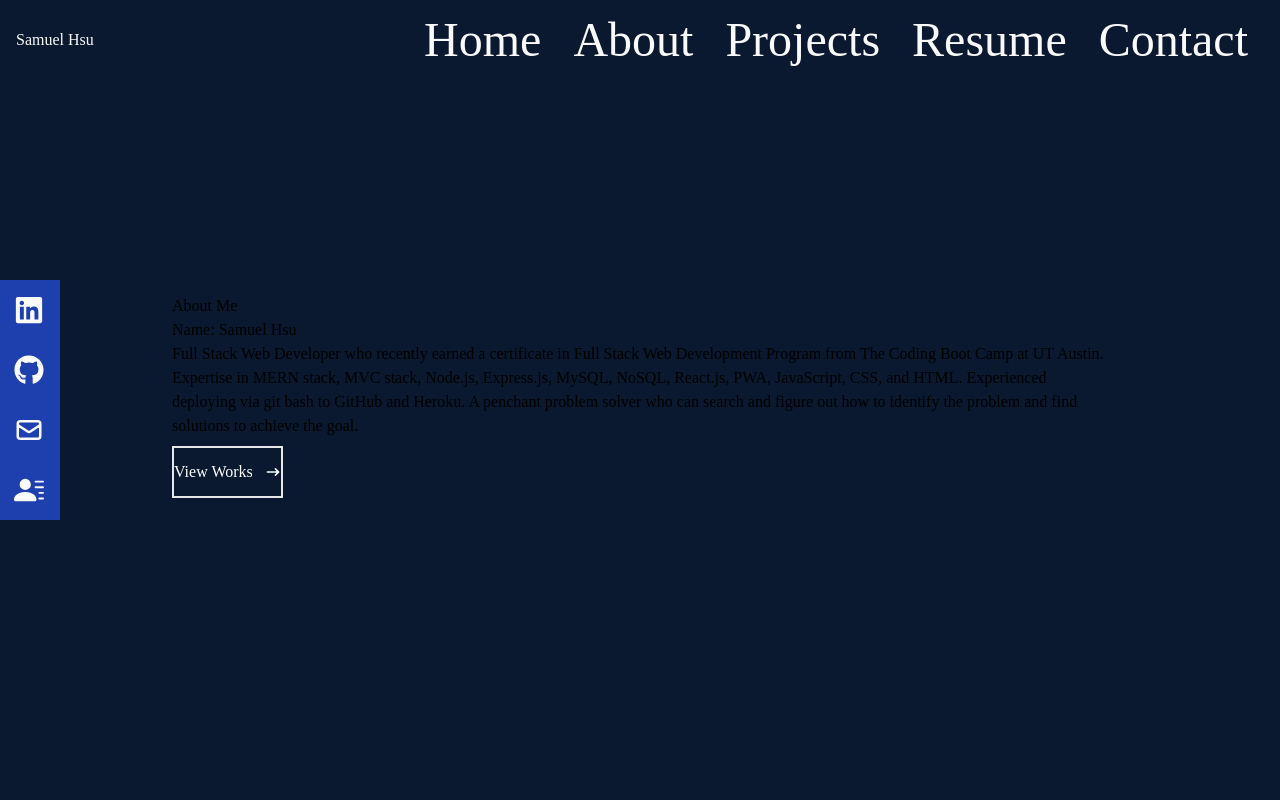
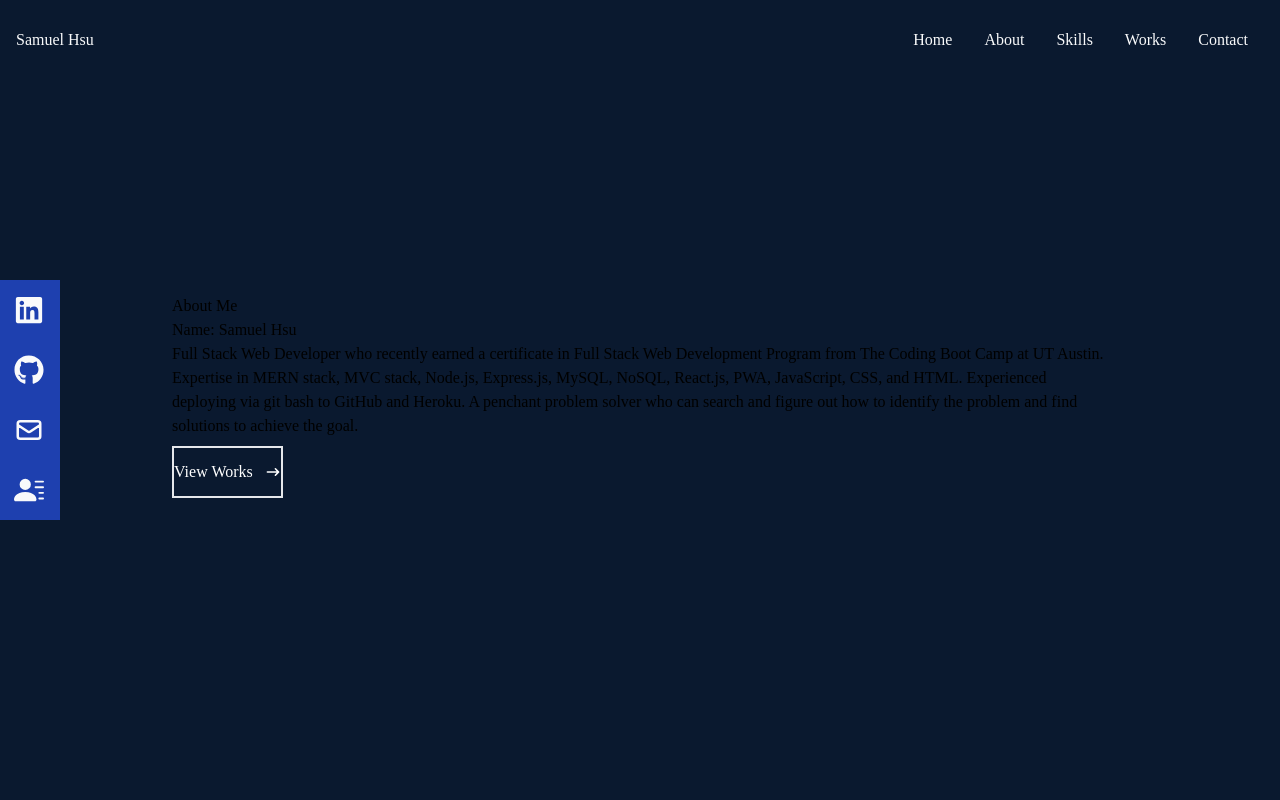
Before and after one commit to sky19930112/Samuel-Portfolio, a React (Create React App) app: page / in a window 1280 px wide. Shown: the top 800 px of the page. Built offline with nearby package versions, Linux system fonts and the light colour scheme.

Commit message:
getting nav bar works

```diff
--- a/src/components/Navbar/Navbar.js
+++ b/src/components/Navbar/Navbar.js
@@ -17,25 +17,49 @@ const Navbar = () => {
 
 
             <ul className='hidden md:flex'>
-                <li className='py-7 text-5xl'>Home</li>
-                <li className='py-7 text-5xl'>About</li>
-                <li className='py-7 text-5xl'>Projects</li>
-                <li className='py-7 text-5xl'>Resume</li>
-                <li className='py-7 text-5xl'>Contact</li>
+                <li>
+                    <Link to='home' smooth={true} duration={500}>Home</Link>
+                </li>
+                <li>
+                    <Link to='about' smooth={true} duration={500}>About</Link>
+                </li>
+                <li>
+                    <Link to='skills' smooth={true} duration={500}>Skills</Link>
+                </li>
+                <li>
+                    <Link to='work' smooth={true} duration={500}>Works</Link>
+                </li>
+                <li>
+                    <Link to='contact' smooth={true} duration={500}>Contact</Link>
+                </li>
             </ul>
 
 
             <div onClick={handleClick} className='md:hidden z-10'>
-             <FaBars />
+                {!nav ? <FaBars /> : <FaTimes />}
             </div>
 
 
             <ul className={!nav ? 'hidden' : 'absolute top-0 left-0 w-full h-screen bg-[#0a192f] flex flex-col justify-center items-center text-gray-50'}>
-                <li className='py-7 text-5xl'>Home</li>
-                <li className='py-7 text-5xl'>About</li>
-                <li className='py-7 text-5xl'>Projects</li>
-                <li className='py-7 text-5xl'>Resume</li>
-                <li className='py-7 text-5xl'>Contact</li>
+                <li className='py-7 text-5xl'>
+                    <Link onClick={handleClick} to='home' smooth={true} duration={500}>Home</Link>
+                </li>
+                <li className='py-7 text-5xl'>
+                    {' '}
+                    <Link onClick={handleClick} to='about' smooth={true} duration={500}>About</Link>
+                </li>
+                <li className='py-7 text-5xl'>
+                    {' '}
+                    <Link onClick={handleClick} to='skills' smooth={true} duration={500}>Skills</Link>
+                </li>
+                <li className='py-7 text-5xl'>
+                    {' '}
+                    <Link onClick={handleClick} to='work' smooth={true} duration={500}>Work</Link>
+                </li>
+                <li className='py-7 text-5xl'>
+                    {' '}
+                    <Link onClick={handleClick} to='contact' smooth={true} duration={500}>Contact</Link>
+                </li>
             </ul>
 
 
```
